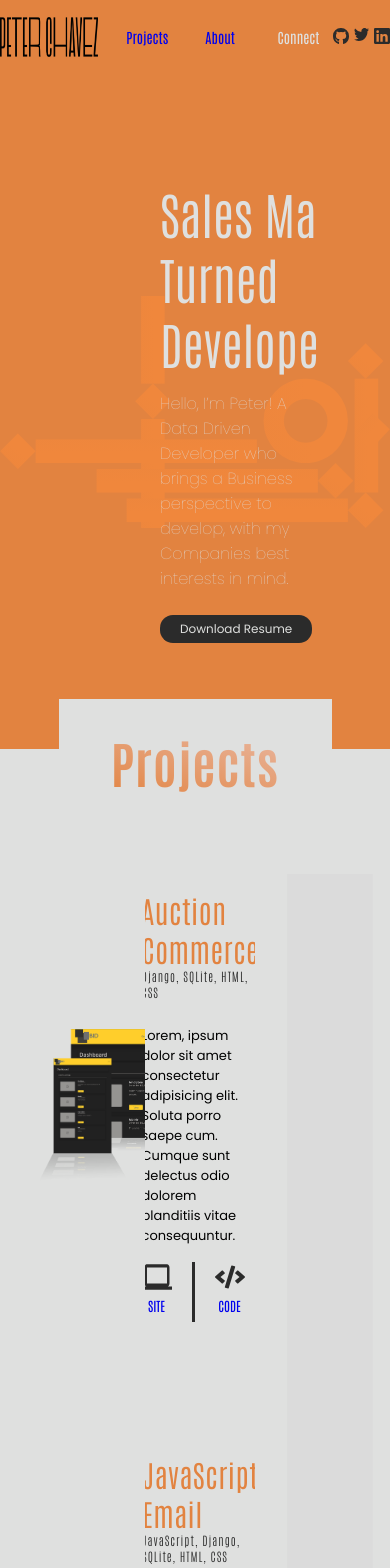
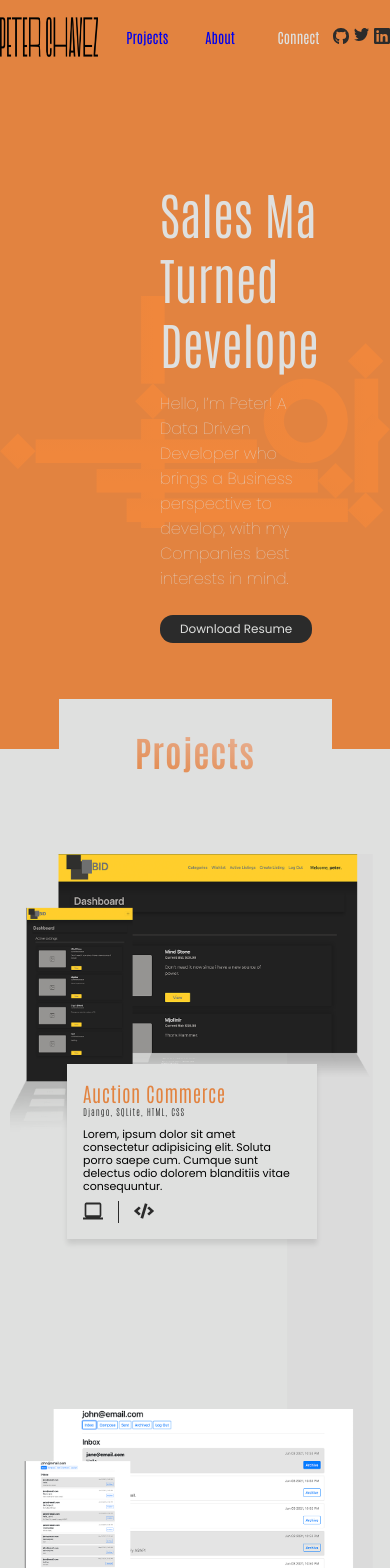
Before and after one commit to peter33chavez/Portfolio, a React (Create React App) app: page / in a window 390 px wide. Shown: the top 1568 px of the page. Built offline with nearby package versions, Linux system fonts and the light colour scheme.

Commit message:
finishing up responsive design

```diff
--- a/src/App.css
+++ b/src/App.css
@@ -143,9 +143,6 @@ header{
    margin-bottom: 100px;
 }
 
-.project-images-container{
-    display: flex;
-}
 
 .mockup-card{
     width: auto;
@@ -159,7 +156,8 @@ header{
 .cta-card{
     background: #DFE0DF;
     display:flex;
-    width: 300px;
+    max-width: 300px;
+    max-height: 300px;
     position:relative;
     left: -6em;
     flex-direction: column;
@@ -167,6 +165,7 @@ header{
     padding: 1em;
 
 }
+
 
 .project-detail-container h2{
     color: #E28340;
@@ -189,8 +188,6 @@ header{
     font-weight: 400;
     line-height: 20px;
     font-size: 13px;
-    max-width: 270px;
-
 }
 
 .project-links-container{
@@ -217,6 +214,100 @@ header{
     position: relative;
 
 }
+
+@media screen and (max-width: 1080px){
+    .cta-card{
+        width: 250px;
+        height: 250px;
+    }
+    .project-detail-container h2{
+        font-size: 25px;
+    }
+
+    .project-tools{
+        font-size: 10px;
+    }
+
+    .project-description{
+        font-size: 10px;
+        line-height: 15px;
+    }
+
+    .link-container p{
+        font-size: 10px;
+    }
+}
+
+@media screen and (max-width: 970px){
+    .project-detail-container h2{
+        font-size: 20px;
+    }
+
+    .project-tools{
+        font-size: 14px;
+    }
+    .project-description{
+        font-size: 16px;
+        line-height: 11px;
+    }
+}
+
+@media screen and (max-width: 790px){
+
+    .title{
+        font-size: 35px;
+    }
+
+    .project-container{
+        flex-direction: column;
+        width: 370px;
+    }
+
+    .project-images-container{
+        position: relative;
+        left: -10px;
+    }
+    .cta-card{
+        left: -3px;
+        top: -70px;
+        max-height: 175px;
+        box-shadow: 0 5px 5px rgba(0,0,0,.1);
+    }
+    .project-detail-container h2{
+        font-size: 20px;
+    }
+    .project-tools{
+        font-size: 9px;
+    }
+    .project-description{
+        margin-top: 1em;
+        font-size: 11px;
+        line-height: 13px;
+        overflow: hidden;
+    }
+
+    .project-links-container{
+        margin-top: .5em;
+
+    }
+    .link-container p{
+        font-size: 8px;
+    }
+
+    .link-container a img{
+        width: 20px;
+        height: 20px;
+        margin-bottom: 1px;
+    }
+
+    .vl{
+        border-left: 1px solid #2B2B2B;
+        height: 33px;
+        margin: 0 15px;
+    }
+
+}
+
 /* Tools */
 .tools-title-container{
     margin: 0 auto;
@@ -231,7 +322,6 @@ header{
     background: #E28340;
 }
 
-
 /* Footer */
 footer{
     display: flex;
```
